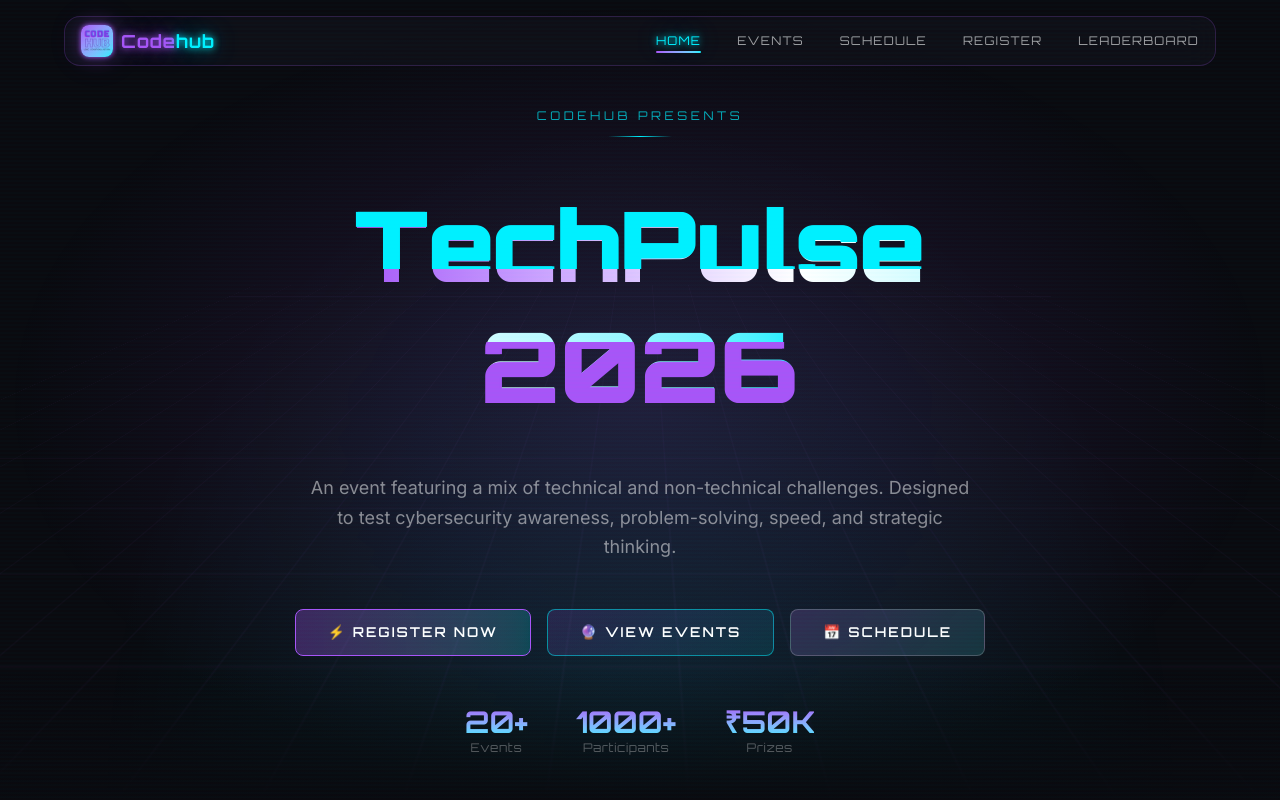
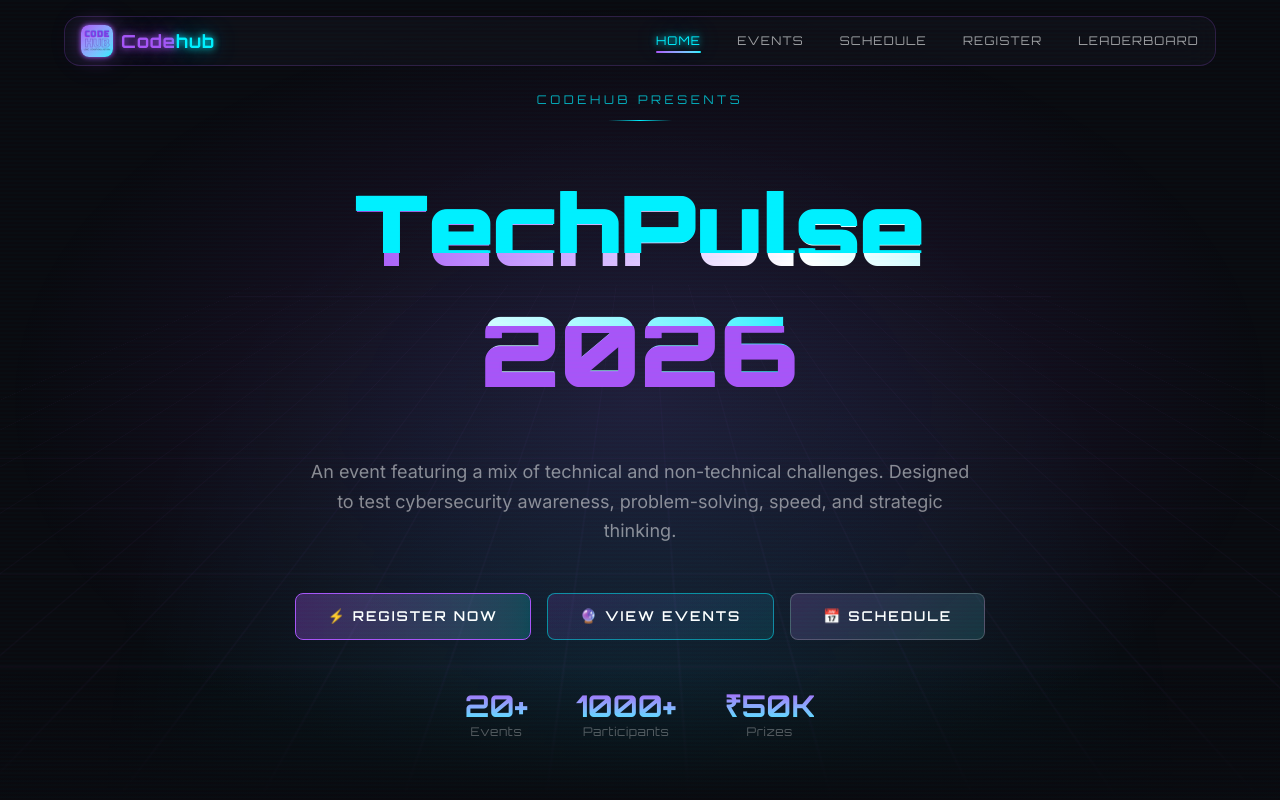
Before and after one commit to Pranay-Siddhartha/Techpulse-2026-main, a Next.js app: page / in a window 1280 px wide. Shown: the top 800 px of the page. Built offline with nearby package versions, Linux system fonts and the light colour scheme.

Commit message:
style: bring landing page subtitle further down for better spacing

```diff
--- a/src/app/page.js
+++ b/src/app/page.js
@@ -56,13 +56,13 @@ export default function Landing() {
             {particles.map(p => <FloatingParticle key={p.id} {...p} />)}
 
             {/* Hero Content */}
-            <div className="relative z-10 text-center px-6 max-w-4xl mx-auto w-full flex flex-col items-center gap-12 py-32">
+            <div className="relative z-10 text-center px-6 max-w-4xl mx-auto w-full flex flex-col items-center gap-12 pt-48 pb-32">
                 {/* Subtitle */}
                 <motion.div
                     initial={{ opacity: 0, y: -10 }}
                     animate={{ opacity: 1, y: 0 }}
                     transition={{ delay: 0.3, duration: 0.6 }}
-                    style={{ marginTop: '4rem', display: 'flex', flexDirection: 'column', alignItems: 'center' }}
+                    style={{ marginTop: '2rem', display: 'flex', flexDirection: 'column', alignItems: 'center' }}
                 >
                     <p className="font-heading text-xs tracking-[0.3em] uppercase text-neon-blue/70" style={{ margin: 0 }}>
                         CODEHUB PRESENTS
```
